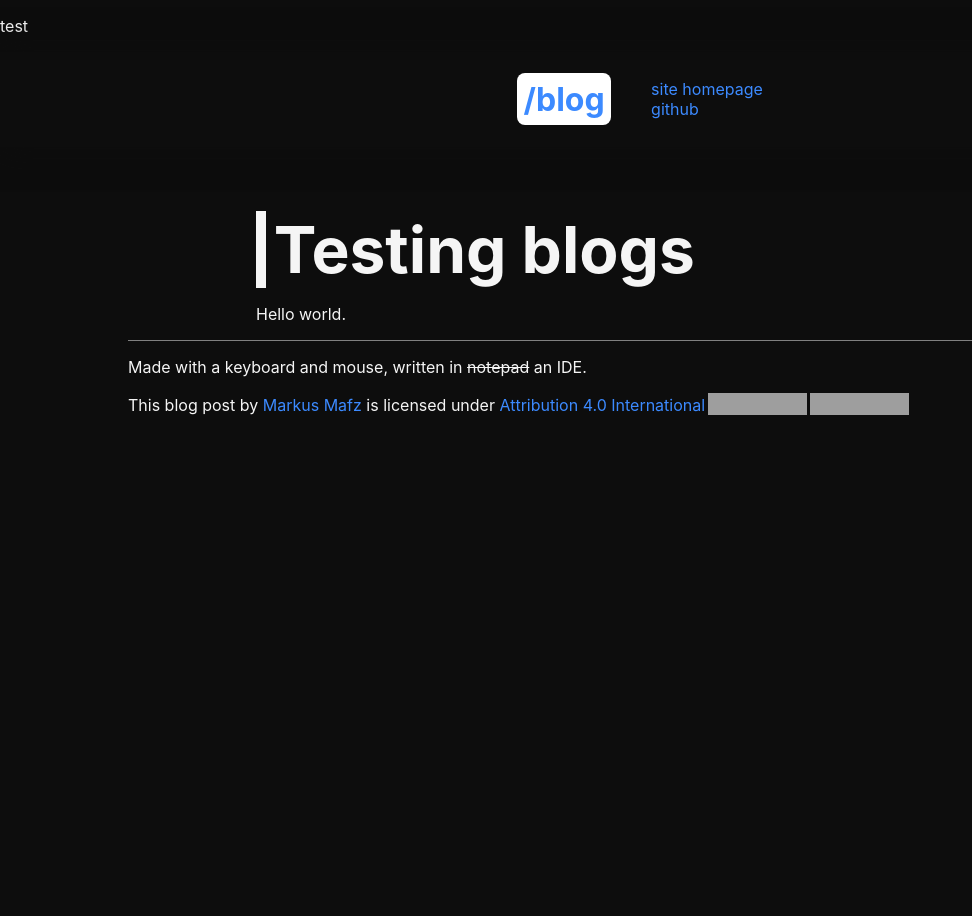
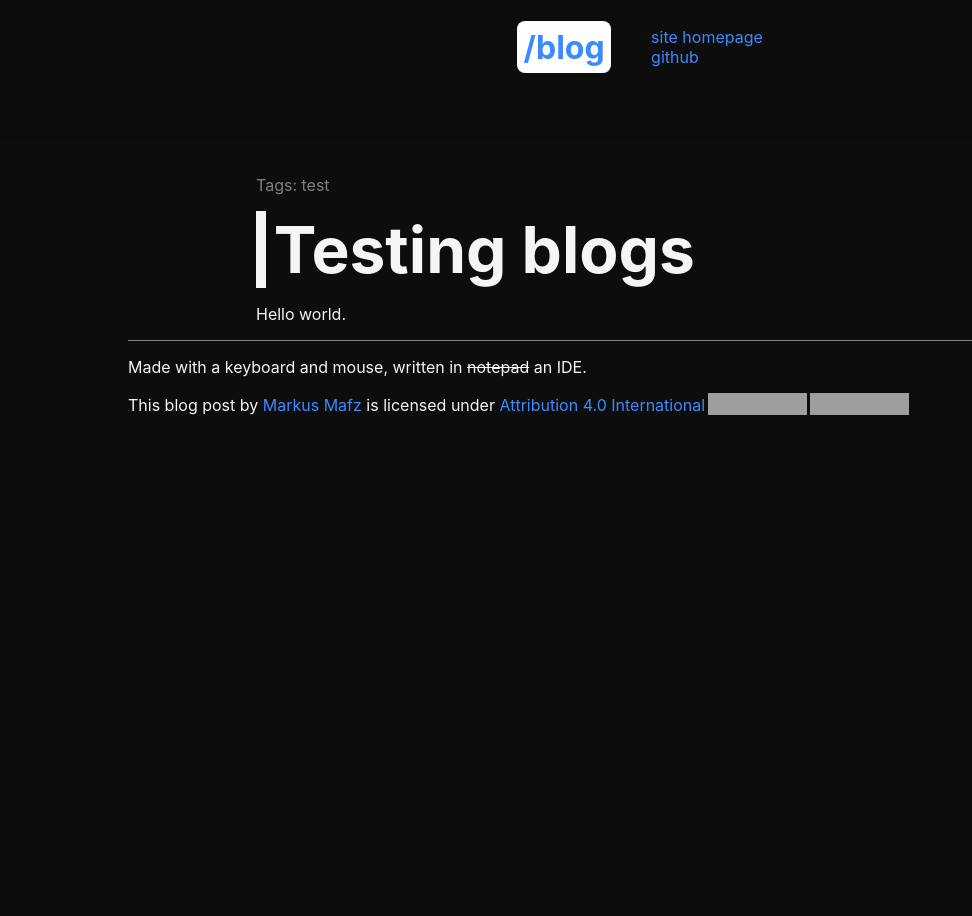
Before and after one commit to headquarter8302/blog, a Jekyll site: the page built from _posts/2023-11-16-test.md, in a window 1280 px wide. Shown: the whole page, without its empty margins (0-972 px from the left). Built offline with Jekyll 4.4.1, drawn with Linux system fonts in a browser that asks for light colours; some web fonts are replaced; grey boxes are pictures that could not be loaded.

Commit message:
wrong position

```diff
--- a/_layouts/blog.html
+++ b/_layouts/blog.html
@@ -16,10 +16,10 @@
 </head>
 
 <body>
-    <p class="tags">{{ page.tags }}</p>
     {% include header.html %}
     <main class="blog">
         <article>
+            <p class="tags">Tags: {{ page.tags }}</p>
             <h2 id="title">{{ page.title }}</h2>
             <div id="description">{{ page.description }}</div>
             {{ content }}
```
